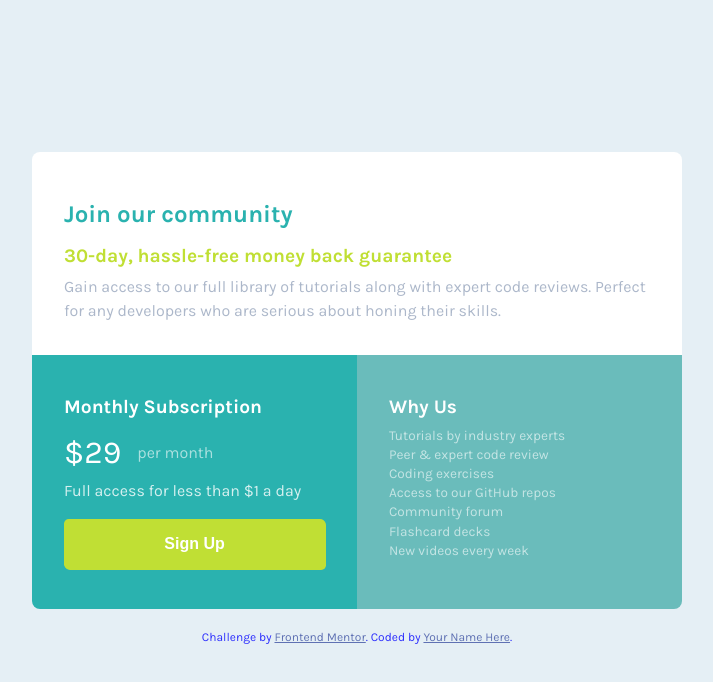
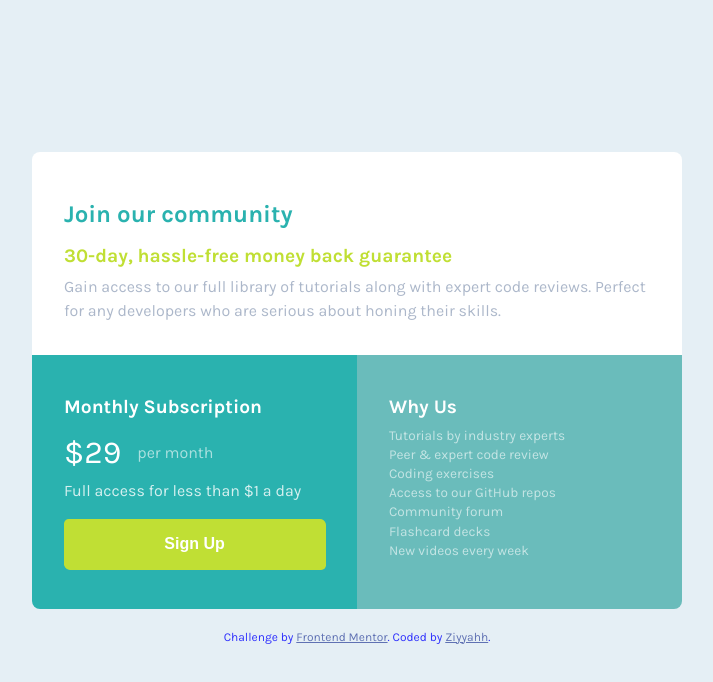
Before and after one commit to Ziyyahh/Single-Price-Grid-Component, a plain HTML site: page index.html in a window 1280 px wide. Shown: the whole page, without its empty margins (283-996 px from the left). Drawn offline with Linux system fonts and the light colour scheme.

Commit message:
Update index.html

```diff
--- a/index.html
+++ b/index.html
@@ -49,7 +49,7 @@
   <footer>
     <p class="attribution">
       Challenge by <a href="https://www.frontendmentor.io?ref=challenge" target="_blank">Frontend Mentor</a>.
-      Coded by <a href="#">Your Name Here</a>.
+      Coded by <a href="https://twitter.com/__fawziyyah" target="_blank">Ziyyahh</a>.
     </p>
   </footer>
 </body>
```
